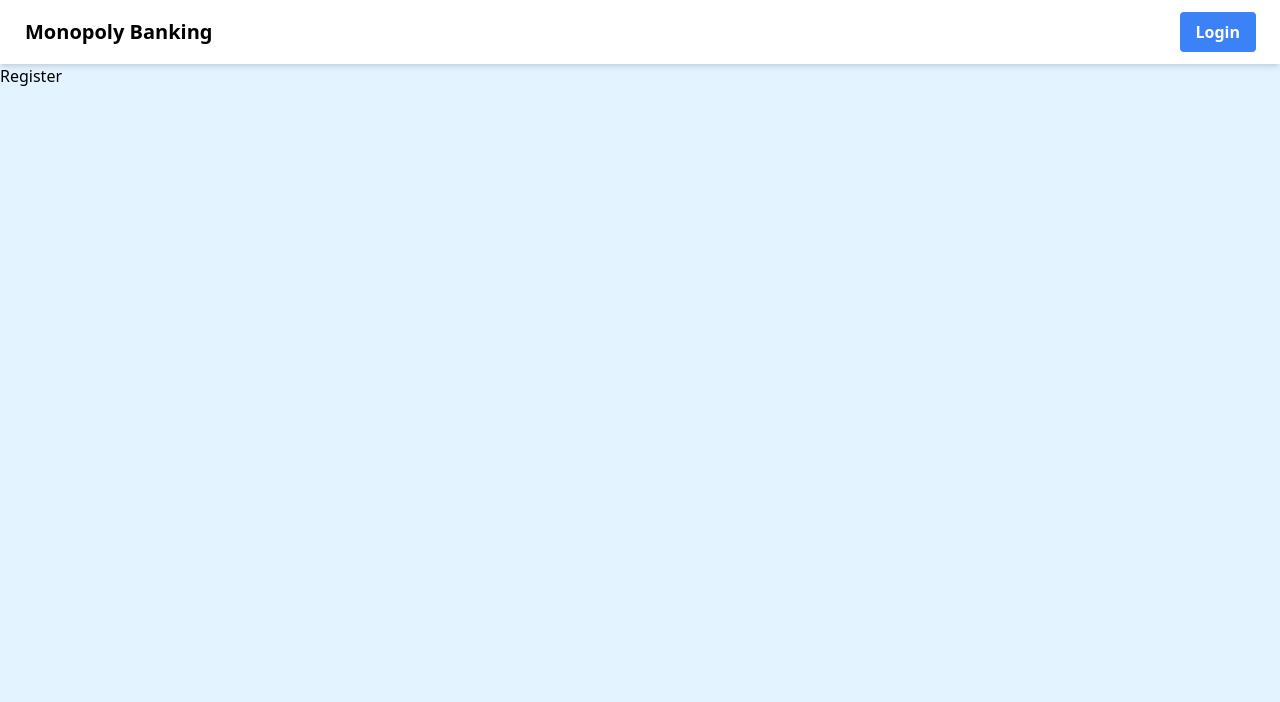
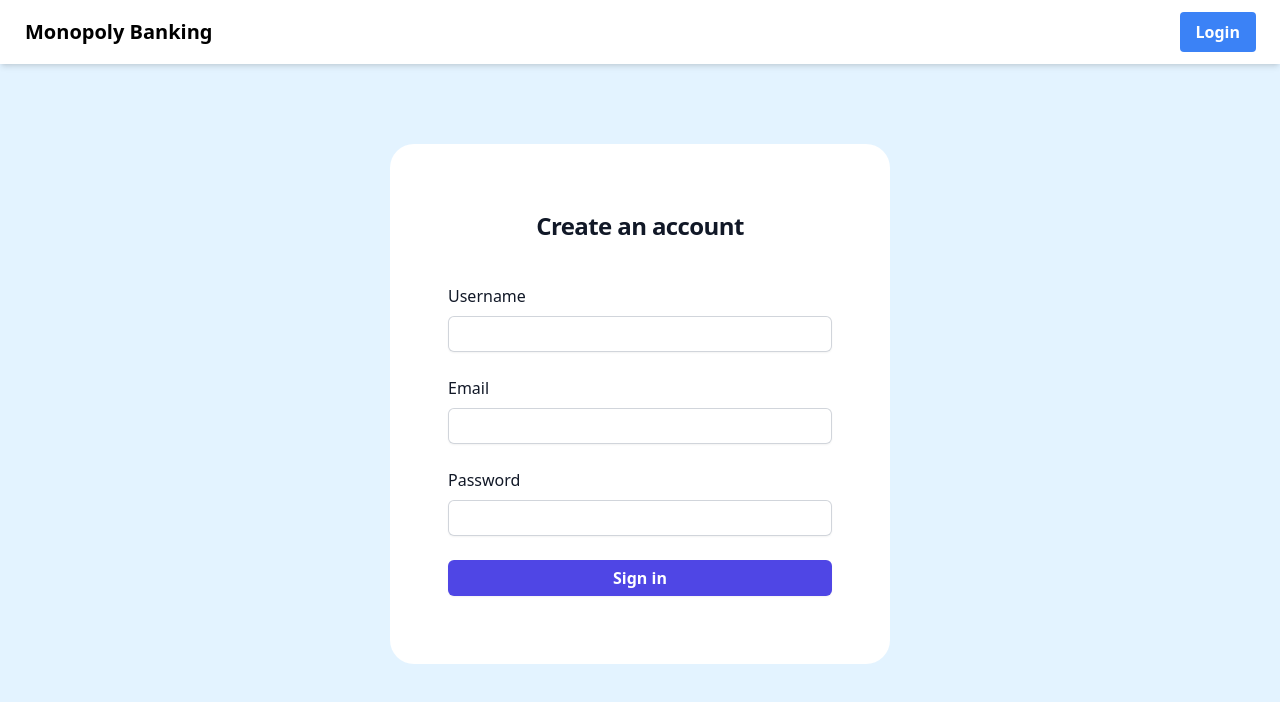
Before and after one commit to HamaadYousaf/Monopoly-Banking, a React (Vite) app in the folder frontend/: page / in a window 1280 px wide. Both pictures are taken after typing "Sample", "Sample123" into the empty fields and a click on the button "Create Account". Shown: the top 702 px of the page. Built offline with nearby package versions, Linux system fonts and the light colour scheme; no server answers.

Commit message:
register

```diff
--- a/frontend/src/api/userApi.ts
+++ b/frontend/src/api/userApi.ts
@@ -1,6 +1,10 @@
 import axios, { AxiosRequestConfig, AxiosResponse } from "axios";
 import { User } from "../models/user";
-import { ConflictError, UnauthorizedError } from "../utils/http_errors";
+import {
+    BadRequestError,
+    ConflictError,
+    UnauthorizedError,
+} from "../utils/http_errors";
 
 export const fetchData = async (
     url: string,
@@ -27,6 +31,10 @@
                 );
             } else if (error.response?.status === 409) {
                 throw new ConflictError(
+                    JSON.stringify(error.response.data.error)
+                );
+            } else if (error.response?.status === 400) {
+                throw new BadRequestError(
                     JSON.stringify(error.response.data.error)
                 );
             }
@@ -64,6 +72,26 @@
     return res;
 }
 
+export interface RegisterCredentials {
+    username: string;
+    email: string;
+    password: string;
+}
+
+export async function registerUser(
+    credentials: RegisterCredentials
+): Promise<User> {
+    const res = await fetchData(
+        "http://localhost:5000/api/user/register",
+        "POST",
+        null,
+        {
+            data: credentials,
+        }
+    );
+    return res;
+}
+
 export async function logoutUser(): Promise<boolean> {
     const res = await fetchData(
         "http://localhost:5000/api/user/logout",
--- a/frontend/src/components/Login.tsx
+++ b/frontend/src/components/Login.tsx
@@ -1,8 +1,7 @@
 import { useState } from "react";
 import * as userApi from "../api/userApi";
 import { User } from "../models/user";
-import { UnauthorizedError } from "../utils/http_errors";
-import Loading from "./Loading";
+import { BadRequestError, UnauthorizedError } from "../utils/http_errors";
 
 interface LoginProps {
     onLoginSuccessful: (user: User) => void;
@@ -11,7 +10,6 @@
 const Login = ({ onLoginSuccessful }: LoginProps) => {
     const [username, setUsername] = useState("");
     const [password, setPassword] = useState("");
-    const [loading, setLoading] = useState(false);
     const [error, setError] = useState("");
 
     const handleClick = (event: React.MouseEvent<HTMLElement>) => {
@@ -19,30 +17,25 @@
 
         async function loginUser() {
             try {
-                setLoading(true);
                 const user = await userApi.loginUser({ username, password });
                 localStorage.setItem("user", JSON.stringify(user));
                 onLoginSuccessful(user);
-                setLoading(false);
             } catch (error) {
-                if (error instanceof UnauthorizedError) {
+                if (
+                    error instanceof UnauthorizedError ||
+                    error instanceof BadRequestError
+                ) {
                     setError(error.message.replace(/["']/g, ""));
                 } else {
                     alert(error);
                 }
                 console.error(error);
-                setLoading(false);
             }
         }
         loginUser();
     };
     return (
         <>
-            {loading ? (
-                <>
-                    <Loading />
-                </>
-            ) : (
             <>
                 {" "}
                 <div className="flex min-h-full flex-1 flex-col justify-center px-6 py-12 lg:px-8 bg-white sm:mt-20 mt-10 rounded-3xl sm:m-auto sm:w-[500px] mx-5">
@@ -57,16 +50,10 @@
                                 className="bg-red-100 border border-red-400 text-red-700 px-4 py-3 rounded relative self-center w-full mb-4"
                                 role="alert"
                             >
-                                    <span className="block sm:inline">
-                                        {error}
-                                    </span>
+                                <span className="block sm:inline">{error}</span>
                             </div>
                         )}
-                            <form
-                                className="space-y-6"
-                                action="#"
-                                method="POST"
-                            >
+                        <form className="space-y-6" action="#" method="POST">
                             <div>
                                 <label
                                     htmlFor="username"
@@ -126,7 +113,6 @@
                     </div>
                 </div>
             </>
-            )}
         </>
     );
 };
--- a/frontend/src/components/Register.tsx
+++ b/frontend/src/components/Register.tsx
@@ -1,12 +1,153 @@
+import { useState } from "react";
+import * as userApi from "../api/userApi";
 import { User } from "../models/user";
+import {
+    BadRequestError,
+    ConflictError,
+    UnauthorizedError,
+} from "../utils/http_errors";
 
 interface RegisterProps {
     onRegisterSuccessful: (user: User) => void;
 }
 
 const Register = ({ onRegisterSuccessful }: RegisterProps) => {
-    console.log(onRegisterSuccessful);
-    return <div>Register</div>;
+    const [username, setUsername] = useState("");
+    const [email, setEmail] = useState("");
+    const [password, setPassword] = useState("");
+    const [error, setError] = useState("");
+
+    const handleClick = (event: React.MouseEvent<HTMLElement>) => {
+        event.preventDefault();
+
+        async function registerUser() {
+            try {
+                const user = await userApi.registerUser({
+                    username,
+                    email,
+                    password,
+                });
+                localStorage.setItem("user", JSON.stringify(user));
+                onRegisterSuccessful(user);
+            } catch (error) {
+                if (
+                    error instanceof UnauthorizedError ||
+                    error instanceof BadRequestError ||
+                    error instanceof ConflictError
+                ) {
+                    setError(error.message.replace(/["']/g, ""));
+                } else {
+                    alert(error);
+                }
+                console.error(error);
+            }
+        }
+        registerUser();
+    };
+
+    return (
+        <>
+            <>
+                {" "}
+                <div className="flex min-h-full flex-1 flex-col justify-center px-6 py-12 lg:px-8 bg-white sm:mt-20 mt-10 rounded-3xl sm:m-auto sm:w-[500px] mx-5">
+                    <div className="sm:mx-auto sm:w-full sm:max-w-sm">
+                        <h2 className="sm:mt-4 mt-0 text-center text-2xl font-bold leading-9 tracking-tight text-gray-900">
+                            Create an account
+                        </h2>
+                    </div>
+                    <div className="mt-10 mb-5 sm:mx-auto sm:w-full sm:max-w-sm">
+                        {error && (
+                            <div
+                                className="bg-red-100 border border-red-400 text-red-700 px-4 py-3 rounded relative self-center w-full mb-4"
+                                role="alert"
+                            >
+                                <span className="block sm:inline">{error}</span>
+                            </div>
+                        )}
+                        <form className="space-y-6" action="#" method="POST">
+                            <div>
+                                <label
+                                    htmlFor="username"
+                                    className="block text-md font-medium leading-6 text-gray-900"
+                                >
+                                    Username
+                                </label>
+                                <div className="mt-2">
+                                    <input
+                                        id="username"
+                                        name="username"
+                                        type="username"
+                                        autoComplete="username"
+                                        required
+                                        value={username}
+                                        onChange={(e) =>
+                                            setUsername(e.target.value)
+                                        }
+                                        className="block w-full rounded-md border-0 py-1.5 text-gray-900 shadow-sm ring-1 ring-inset ring-gray-300 placeholder:text-gray-400 focus:ring-2 focus:ring-inset focus:ring-indigo-600 sm:text-sm sm:leading-6 pl-2"
+                                    />
+                                </div>
+                            </div>
+                            <div>
+                                <label
+                                    htmlFor="email"
+                                    className="block text-md font-medium leading-6 text-gray-900"
+                                >
+                                    Email
+                                </label>
+                                <div className="mt-2">
+                                    <input
+                                        id="email"
+                                        name="email"
+                                        type="email"
+                                        autoComplete="email"
+                                        required
+                                        value={email}
+                                        onChange={(e) =>
+                                            setEmail(e.target.value)
+                                        }
+                                        className="block w-full rounded-md border-0 py-1.5 text-gray-900 shadow-sm ring-1 ring-inset ring-gray-300 placeholder:text-gray-400 focus:ring-2 focus:ring-inset focus:ring-indigo-600 sm:text-sm sm:leading-6 pl-2"
+                                    />
+                                </div>
+                            </div>
+                            <div>
+                                <div className="flex items-center justify-between">
+                                    <label
+                                        htmlFor="password"
+                                        className="block text-md font-medium leading-6 text-gray-900"
+                                    >
+                                        Password
+                                    </label>
+                                </div>
+                                <div className="mt-2">
+                                    <input
+                                        id="password"
+                                        name="password"
+                                        type="password"
+                                        autoComplete="current-password"
+                                        required
+                                        value={password}
+                                        onChange={(e) =>
+                                            setPassword(e.target.value)
+                                        }
+                                        className="block w-full rounded-md border-0 py-1.5 text-gray-900 shadow-sm ring-1 ring-inset ring-gray-300 placeholder:text-gray-400 focus:ring-2 focus:ring-inset focus:ring-indigo-600 sm:text-sm sm:leading-6 pl-2"
+                                    />
+                                </div>
+                            </div>
+                            <div>
+                                <button
+                                    type="submit"
+                                    onClick={handleClick}
+                                    className="flex w-full justify-center rounded-md bg-indigo-600 px-3 py-1.5 text-md font-semibold leading-6 text-white shadow-sm hover:bg-indigo-500 focus-visible:outline focus-visible:outline-2 focus-visible:outline-offset-2 focus-visible:outline-indigo-600"
+                                >
+                                    Sign in
+                                </button>
+                            </div>
+                        </form>
+                    </div>
+                </div>
+            </>
+        </>
+    );
 };
 
 export default Register;
--- a/frontend/src/models/user.ts
+++ b/frontend/src/models/user.ts
@@ -1,5 +1,4 @@
 export interface User {
-    auth: boolean;
     email: string;
     id: string;
     roomId: string;
--- a/frontend/src/utils/http_errors.ts
+++ b/frontend/src/utils/http_errors.ts
@@ -8,3 +8,5 @@
 export class UnauthorizedError extends HttpError {}
 
 export class ConflictError extends HttpError {}
+
+export class BadRequestError extends HttpError {}
```
Also changed, not shown: 1 other file (tests, documents, lock files or other folders). Lines whose indentation alone changed are shown as unchanged.
